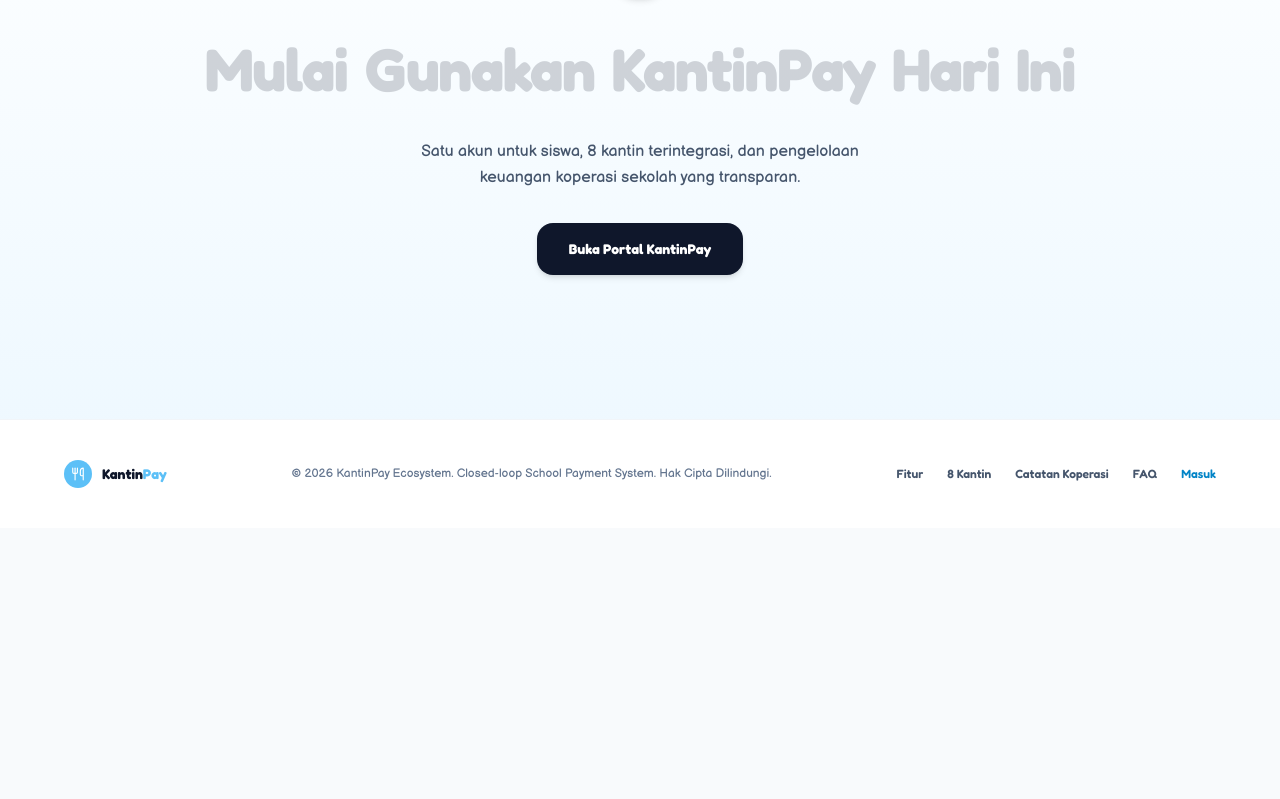
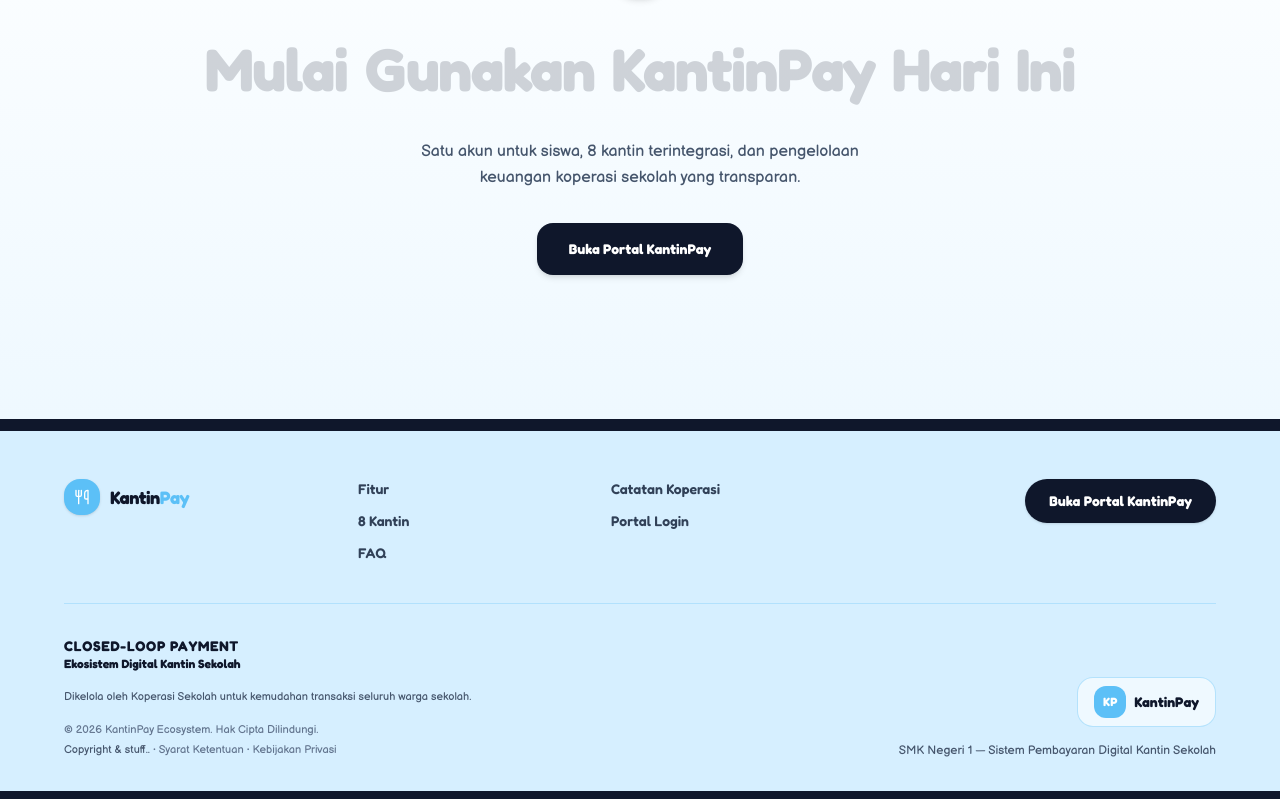
Before and after one commit to rafienterprize/KantinPay, a Next.js app: page / in a window 1280 px wide. Shown: the part 7463-8262 px from the top of the page. Before the commit the page ends 7991 px from the top, so only its background shows below. Built offline with nearby package versions, Linux system fonts and the light colour scheme.

Commit message:
feat: redesign footer layout mengikuti referensi (dark bar, 2-col nav, credits)

```diff
--- a/src/app/page.tsx
+++ b/src/app/page.tsx
@@ -1039,31 +1039,48 @@ export default function LandingPage() {
       </section>
 
       {/* =========================================================================
-          12. FOOTER
+          12. FOOTER (Reference-style: dark top bar, colored body, 3-col nav, bottom credits)
          ========================================================================= */}
-      <footer className="border-t border-slate-100 bg-white py-10 pb-28 md:pb-10 px-4 sm:px-6">
-        <div className="max-w-6xl mx-auto flex flex-col md:flex-row items-center justify-between gap-6 text-xs text-slate-500">
-          <div className="flex items-center gap-2.5">
-            <div className="w-7 h-7 rounded-2xl bg-[#5CC0F7] flex items-center justify-center text-white">
-              <Utensils className="w-3.5 h-3.5" />
+      <footer className="pb-28 md:pb-0">
+        {/* Dark Top Bar */}
+        <div className="h-3 bg-slate-900" />
+
+        {/* Main Footer Body */}
+        <div className="bg-[#D6EFFF] px-4 sm:px-6 pt-12 pb-8">
+          <div className="max-w-6xl mx-auto">
+            {/* Top Row: Brand | Nav Links | CTA Button */}
+            <div className="grid grid-cols-1 md:grid-cols-12 gap-8 md:gap-6 items-start">
+              {/* Brand */}
+              <div className="md:col-span-3 flex items-center gap-2.5">
+                <div className="w-9 h-9 rounded-2xl bg-[#5CC0F7] flex items-center justify-center text-white shadow-sm">
+                  <Utensils className="w-4 h-4" />
                 </div>
-            <span className="font-heading font-bold text-slate-900 text-sm">
+                <span className="font-heading font-bold text-slate-900 text-lg tracking-tight">
                   Kantin<span className="text-[#5CC0F7]">Pay</span>
                 </span>
               </div>
 
-          <p>© 2026 KantinPay Ecosystem. Closed-loop School Payment System. Hak Cipta Dilindungi.</p>
-
-          <div className="flex flex-wrap justify-center md:justify-end items-center gap-4 sm:gap-6 font-heading font-semibold text-slate-600">
+              {/* Navigation Links — 2 Columns */}
+              <div className="md:col-span-5 grid grid-cols-2 gap-x-10 gap-y-3 text-sm font-heading font-semibold text-slate-700">
                 <a
                   href="#fitur"
                   onClick={(e) => {
                     e.preventDefault();
                     scrollTo("#fitur", { offset: -85, duration: 1.25 });
                   }}
-              className="hover:text-slate-900 cursor-pointer"
+                  className="hover:text-slate-900 cursor-pointer transition"
                 >
                   Fitur
+                </a>
+                <a
+                  href="#catatan"
+                  onClick={(e) => {
+                    e.preventDefault();
+                    scrollTo("#catatan", { offset: -85, duration: 1.25 });
+                  }}
+                  className="hover:text-slate-900 cursor-pointer transition"
+                >
+                  Catatan Koperasi
                 </a>
                 <a
                   href="#kantin"
@@ -1071,35 +1088,88 @@ export default function LandingPage() {
                     e.preventDefault();
                     scrollTo("#kantin", { offset: -85, duration: 1.25 });
                   }}
-              className="hover:text-slate-900 cursor-pointer"
+                  className="hover:text-slate-900 cursor-pointer transition"
                 >
                   8 Kantin
                 </a>
-            <a
-              href="#catatan"
-              onClick={(e) => {
-                e.preventDefault();
-                scrollTo("#catatan", { offset: -85, duration: 1.25 });
-              }}
-              className="hover:text-slate-900 cursor-pointer"
-            >
-              Catatan Koperasi
-            </a>
+                <Link href="/login" className="hover:text-slate-900 transition">
+                  Portal Login
+                </Link>
                 <a
                   href="#faq"
                   onClick={(e) => {
                     e.preventDefault();
                     scrollTo("#faq", { offset: -85, duration: 1.25 });
                   }}
-              className="hover:text-slate-900 cursor-pointer"
+                  className="hover:text-slate-900 cursor-pointer transition"
                 >
                   FAQ
                 </a>
-            <Link href="/login" className="text-[#0284c7] hover:underline">
-              Masuk
+              </div>
+
+              {/* CTA Button */}
+              <div className="md:col-span-4 flex md:justify-end">
+                <motion.div whileHover={{ scale: 1.03 }} whileTap={{ scale: 0.97 }}>
+                  <Link
+                    href="/login"
+                    className="inline-flex items-center justify-center px-6 py-3 rounded-full bg-slate-900 text-white font-heading font-bold text-sm hover:bg-slate-800 transition shadow-sm"
+                  >
+                    Buka Portal KantinPay
                   </Link>
+                </motion.div>
               </div>
             </div>
+
+            {/* Divider */}
+            <div className="border-t border-[#5CC0F7]/30 mt-10 mb-8" />
+
+            {/* Bottom Row: Credits Left | Logo + Info Right */}
+            <div className="grid grid-cols-1 md:grid-cols-2 gap-8 items-end">
+              {/* Left: Built with + Credits */}
+              <div className="space-y-4">
+                <div>
+                  <h5 className="font-heading font-bold text-slate-900 text-sm uppercase tracking-wider">
+                    Closed-Loop Payment
+                  </h5>
+                  <p className="font-heading font-bold text-slate-900 text-xs">
+                    Ekosistem Digital Kantin Sekolah
+                  </p>
+                </div>
+                <p className="text-[11px] text-slate-600 leading-relaxed">
+                  Dikelola oleh Koperasi Sekolah untuk kemudahan transaksi seluruh warga sekolah.
+                </p>
+                <div className="space-y-1 text-[11px] text-slate-500">
+                  <p>© 2026 KantinPay Ecosystem. Hak Cipta Dilindungi.</p>
+                  <p>
+                    <span className="text-slate-600">Copyright &amp; stuff..</span>
+                    {" • "}
+                    <a href="#" className="hover:underline">Syarat Ketentuan</a>
+                    {" • "}
+                    <a href="#" className="hover:underline">Kebijakan Privasi</a>
+                  </p>
+                </div>
+              </div>
+
+              {/* Right: KP Logo + School Info */}
+              <div className="flex flex-col items-start md:items-end gap-4">
+                <div className="flex items-center gap-2 px-4 py-2 rounded-2xl border border-[#5CC0F7]/40 bg-white/60">
+                  <div className="w-8 h-8 rounded-xl bg-[#5CC0F7] flex items-center justify-center text-white font-heading font-bold text-xs">
+                    KP
+                  </div>
+                  <span className="font-heading font-bold text-slate-900 text-sm">
+                    KantinPay
+                  </span>
+                </div>
+                <p className="text-xs text-slate-600 text-left md:text-right">
+                  SMK Negeri 1 — Sistem Pembayaran Digital Kantin Sekolah
+                </p>
+              </div>
+            </div>
+          </div>
+        </div>
+
+        {/* Dark Bottom Bar */}
+        <div className="h-2 bg-slate-900" />
       </footer>
     </div>
   );
```
Lines whose indentation alone changed are shown as unchanged.
